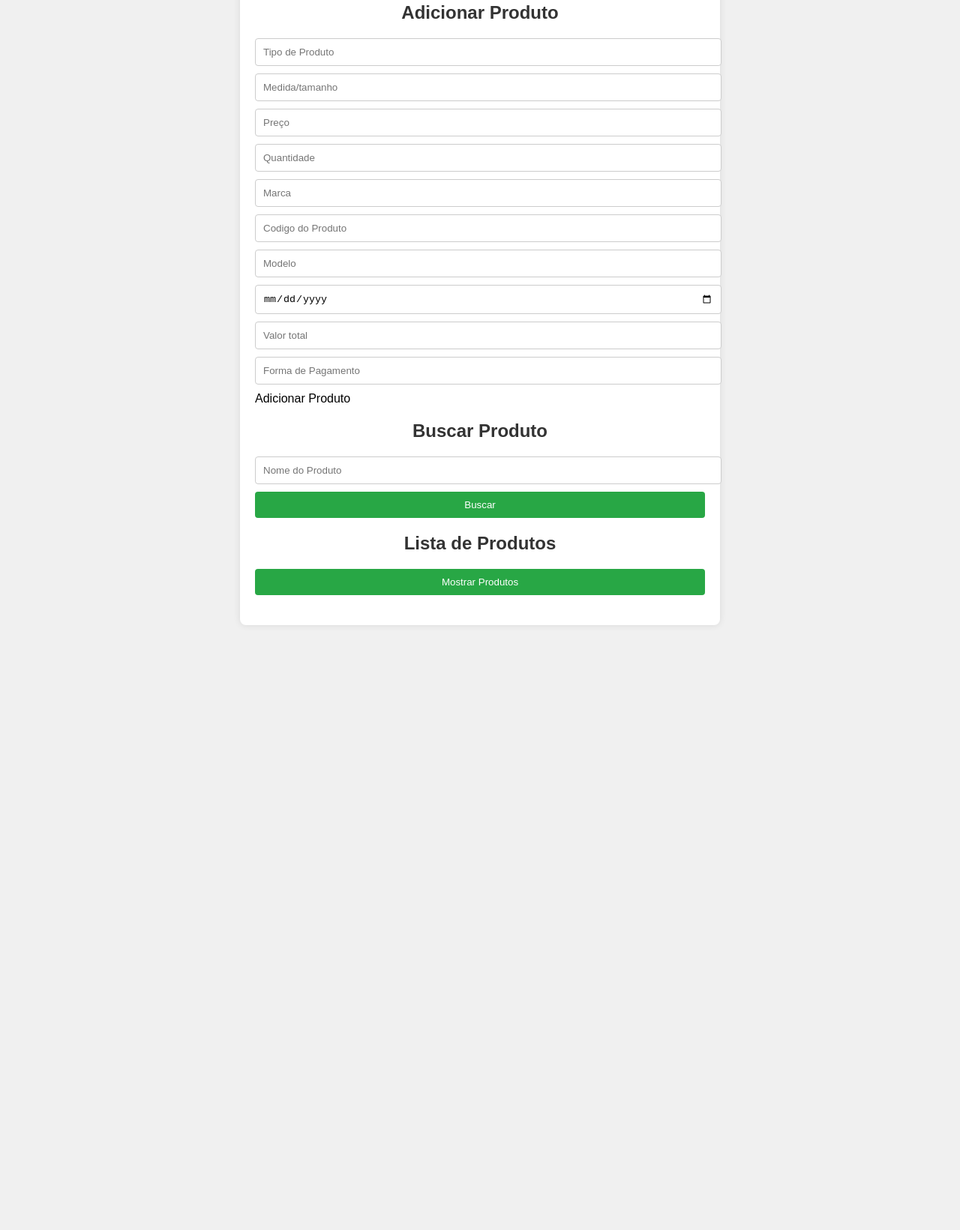
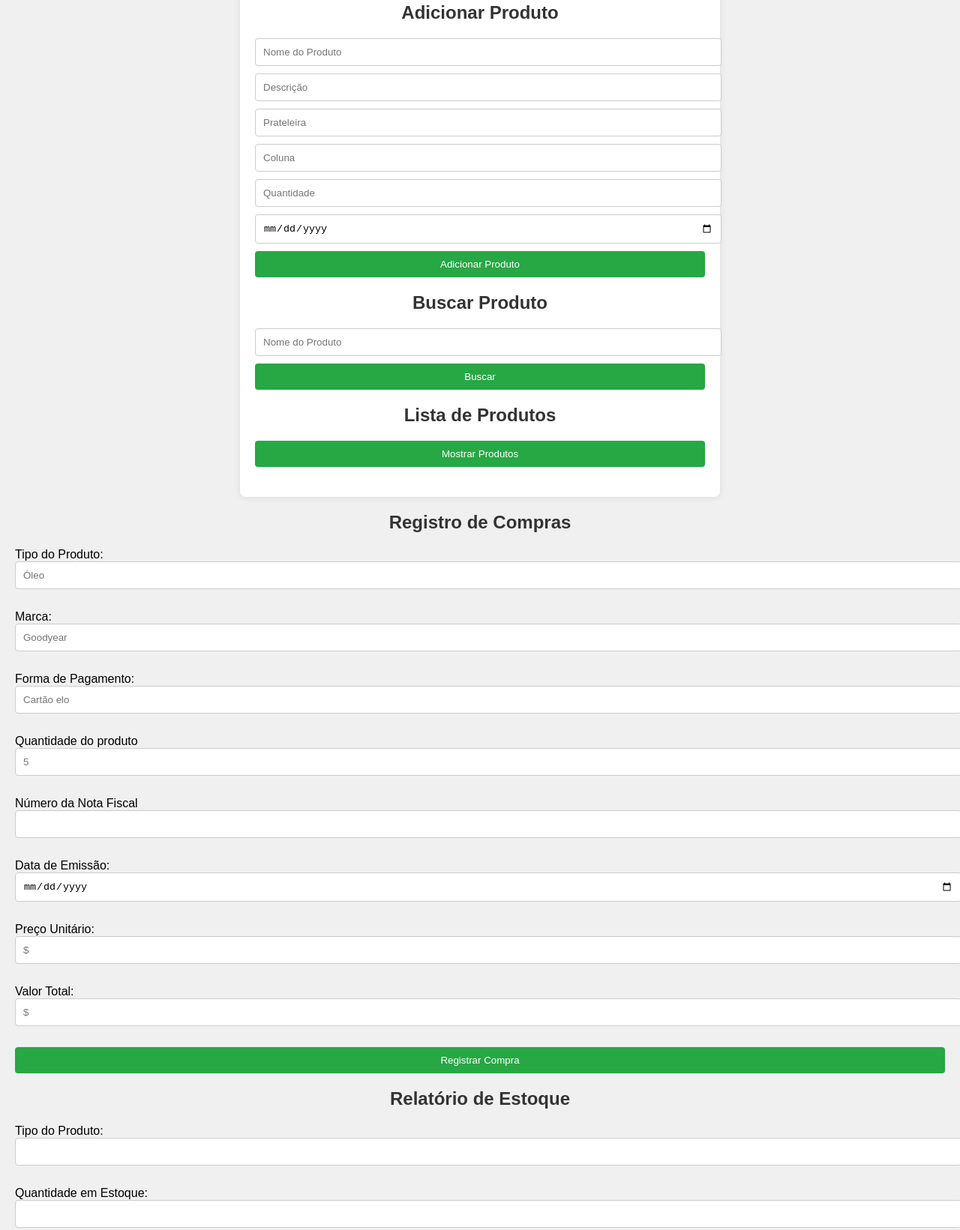
Before and after one commit to zanotelliph/Trabalho-de-Engenharia-de-Sofware, a plain HTML site: page index.html in a window 1280 px wide. Shown: the part 117-1758 px from the top of the page at 75% size. Before the commit the page ends 971 px from the top, so only its background shows below. Drawn offline with Linux system fonts and the light colour scheme.

Commit message:
index.html

```diff
--- a/index.html
+++ b/index.html
@@ -7,21 +7,19 @@
     <link rel="stylesheet" href="styles.css">
 </head>
 <body>
+
+
     <div class="container">
         <h1>Controle de Estoque</h1>
 
         <div class="form-section">
             <h2>Adicionar Produto</h2>
-            <input type="text" id="tipo de produto" placeholder="Tipo de Produto">
-            <input type="text" id="medida/tamanho" placeholder="Medida/tamanho">
-            <input type="text" id="preco" placeholder="Preço">
-            <input type="number" id="quantidade" placeholder="Quantidade">
-            <input type="text" id="marca" placeholder="Marca">
-            <input type="number" id="codigo do produto" placeholder="Codigo do Produto">
-            <input type="text" id="modelo" placeholder="Modelo">
-            <input type="date" id="data emissao" placeholder="Data Emissão">
-            <input type="number" id="valor total" placeholder="Valor total">
-            <input type="text" id="forma de pagamento" placeholder="Forma de Pagamento"
+            <input type="text" id="tipo de produto" placeholder="Nome do Produto">
+            <input type="text" id="medida/tamanho" placeholder="Descrição">
+            <input type="text" id="preco" placeholder="Prateleira">
+            <input type="text" id="marca" placeholder="Coluna">
+            <input type="number" id="codigo do produto" placeholder="Quantidade">
+            <input type="date" id="modelo" placeholder="Data de Cadastro">
             <button onclick="adicionarProduto()">Adicionar Produto</button>
         </div>
 
@@ -38,6 +36,36 @@
             <div id="listaProdutos"></div>
         </div>
     </div>
+    <div class="form-section">
+            <h2>Registro de Compras</h2>
+            <span>Tipo do Produto: </span>
+            <input type="text" id="tipo de produto" placeholder="Óleo"><br>
+             <span>Marca: </span>
+            <input type="text" id="marca" placeholder="Goodyear"><br>
+            <span>Forma de Pagamento: </span>
+            <input type="text" id="pagamento" placeholder="Cartão elo"><br>
+            <span>Quantidade do produto</span>
+            <input type="text" id="quantidade" placeholder="5"><br>
+            <span>Número da Nota Fiscal</span>
+            <input type="text" id="nota fiscal" placeholder=""><br>
+            <span>Data de Emissão: </span>
+            <input type="date" id="emissão" placeholder=""><br>
+            <span>Preço Unitário: </span>
+            <input type="text" id="preço" placeholder="$"><br>
+            <span>Valor Total: </span>
+            <input type="text" id="valor" placeholder="$"><br>
+            <button onclick="adicionarCompra()">Registrar Compra</button>
+        </div>
+
+
+    <div class="form-section">
+            <h2>Relatório de Estoque</h2>
+            <span>Tipo do Produto: </span>
+            <input type="text" id="tipo de produto" placeholder=""><br>
+             <span>Quantidade em Estoque: </span>
+            <input type="text" id="marca" placeholder=""><br>
+            <button onclick="adicionarCompra()">Registrar Compra</button>
+        </div>
 
     <script src="app.js"></script>
 </body>
```
